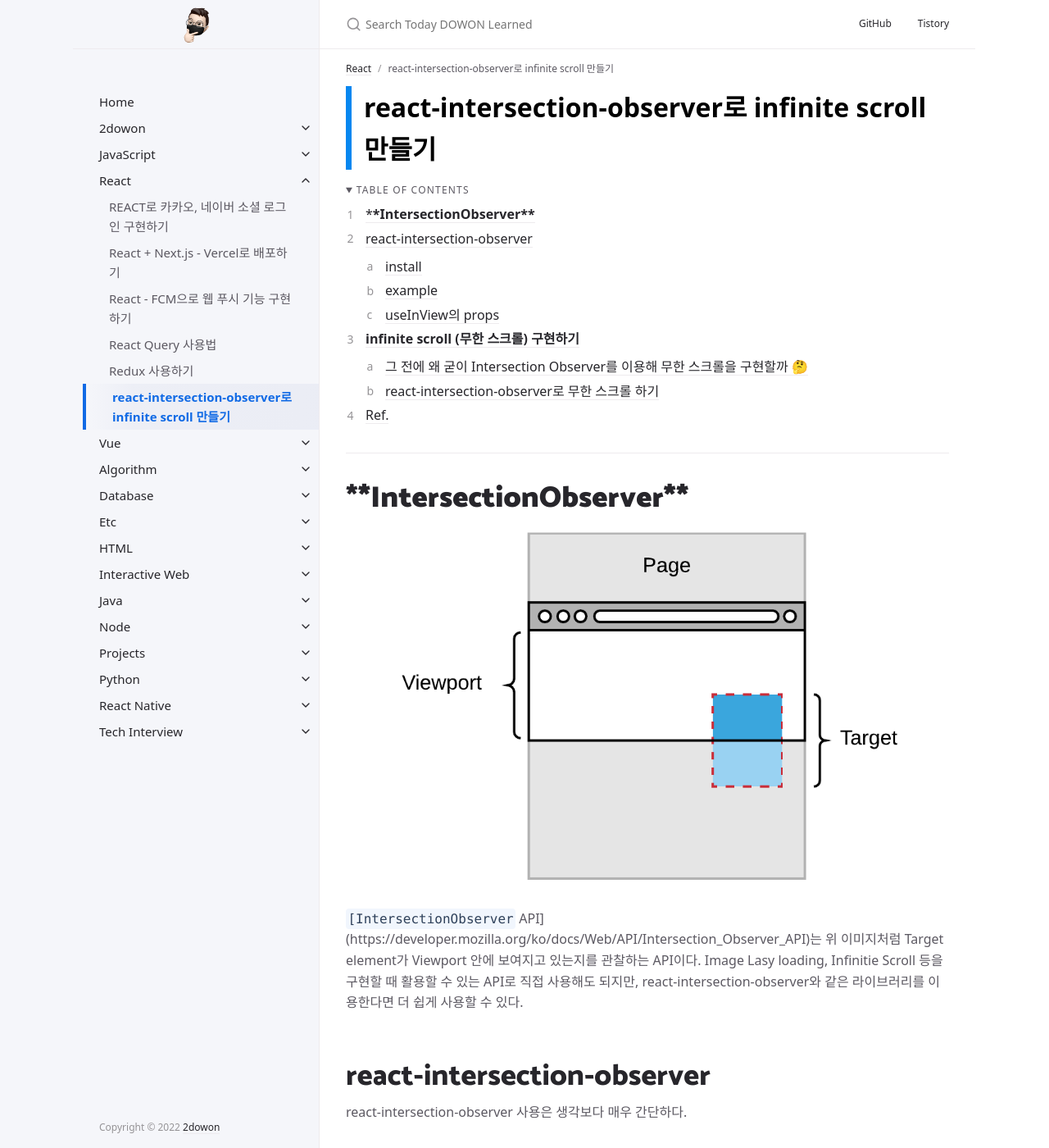
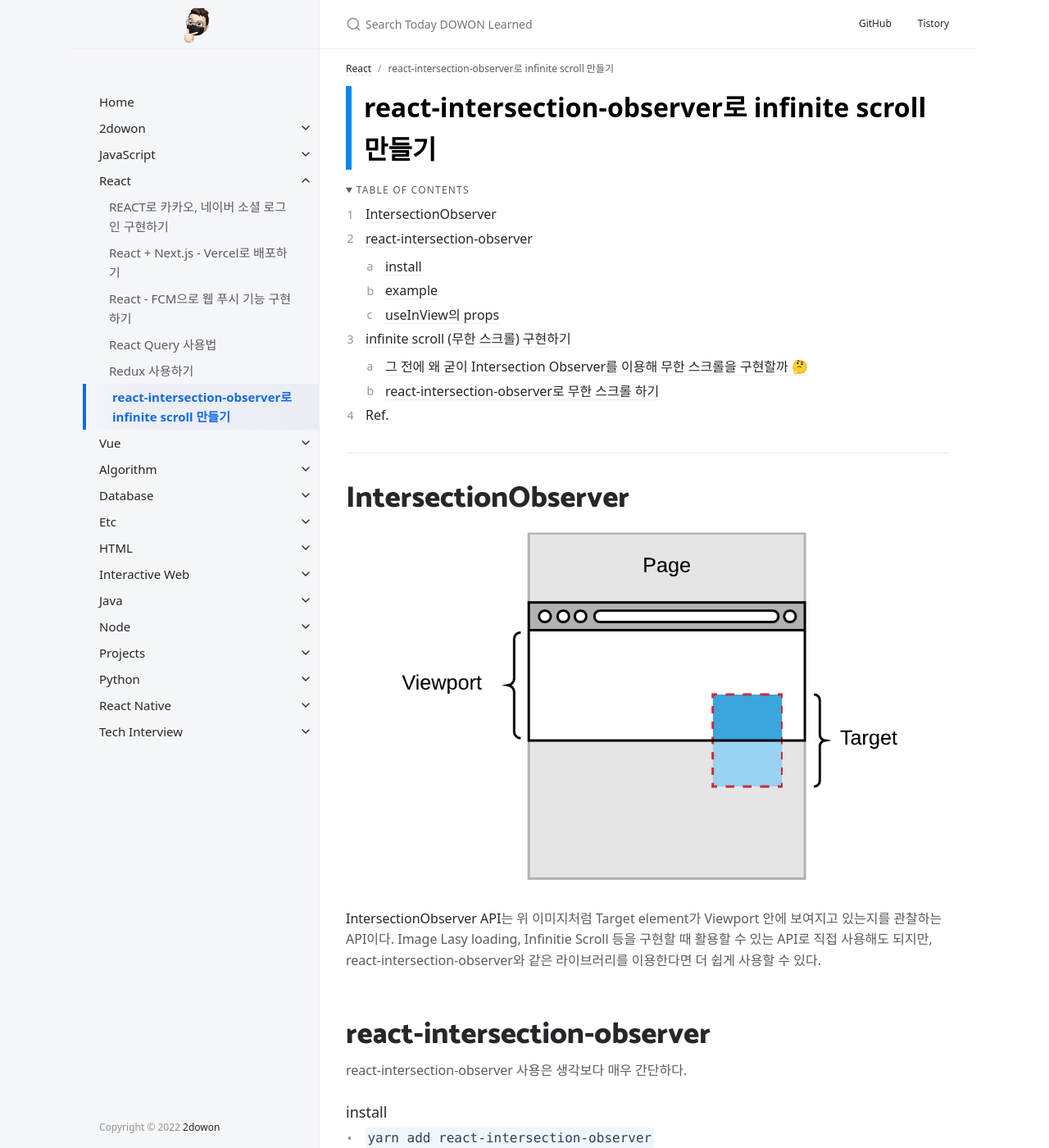
Before and after one commit to 2dowon/2dowon.github.io, a Jekyll site: the page built from docs/react/infinite-scroll-with-react-intersection-observer.md, in a window 1280 px wide and 1400 px high. Shown: the whole window at 82% size. Built offline with Jekyll 4.4.1, drawn with Linux system fonts in a browser that asks for light colours; some web fonts are replaced.

Commit message:
fix typo

```diff
--- a/docs/react/infinite-scroll-with-react-intersection-observer.md
+++ b/docs/react/infinite-scroll-with-react-intersection-observer.md
@@ -20,11 +20,11 @@ parent: React
 
 ---
 
-# \***\*IntersectionObserver\*\***
+# IntersectionObserver
 
 ![intersection-observer](/assets/images/react/intersection-observer.png)
 
-`[IntersectionObserver` API](https://developer.mozilla.org/ko/docs/Web/API/Intersection_Observer_API)는 위 이미지처럼 Target element가 Viewport 안에 보여지고 있는지를 관찰하는 API이다. Image Lasy loading, Infinitie Scroll 등을 구현할 때 활용할 수 있는 API로 직접 사용해도 되지만, react-intersection-observer와 같은 라이브러리를 이용한다면 더 쉽게 사용할 수 있다.
+[IntersectionObserver API](https://developer.mozilla.org/ko/docs/Web/API/Intersection_Observer_API)는 위 이미지처럼 Target element가 Viewport 안에 보여지고 있는지를 관찰하는 API이다. Image Lasy loading, Infinitie Scroll 등을 구현할 때 활용할 수 있는 API로 직접 사용해도 되지만, react-intersection-observer와 같은 라이브러리를 이용한다면 더 쉽게 사용할 수 있다.
 
 # react-intersection-observer
 
@@ -69,11 +69,11 @@ const Component = () => {
 - `fallbackInView` : 만약 IntersectionObserver API가 실행되지 않고 에러가 발생할 경우, inView 값을 설정할 수 있다. 기본값은 false이다.
 - 🧪 trackVisibility, delay는 아직 실험적인 props이다.
 
-# **infinite scroll (무한 스크롤) 구현하기**
+# infinite scroll (무한 스크롤) 구현하기
 
 infinite scroll을 구현하는 방법은 다양하다. 전에는 스크롤이 될 때마다 남은 스크롤 길이를 파악해서 스크롤 길이가 일정 길이 미만으로 남았을 때 데이터를 다시 가져오도록 만들었었는데, 이번에는 좀 다른 방식으로 구현해봤다. Intersection Observer API를 이용해서 하는 방식인데, [react-intersection-observer 라이브러리](https://www.npmjs.com/package/react-intersection-observer)를 이용했다.
 
-### 그 전에 왜 굳이 Intersection Observer를 이용해 무한 스크롤을 구현할까 🤔
+## 그 전에 왜 굳이 Intersection Observer를 이용해 무한 스크롤을 구현할까 🤔
 
 위에 말했듯이 infinite scroll을 구현하는 방법은 다양하다. 대표적인 예로, Scroll Event를 감지해서 스크롤의 남은 길이를 통해 일정 길이 미만이 남을 경우에 다시 데이터를 가져오도록 하는 방식이 있다.
 
```
